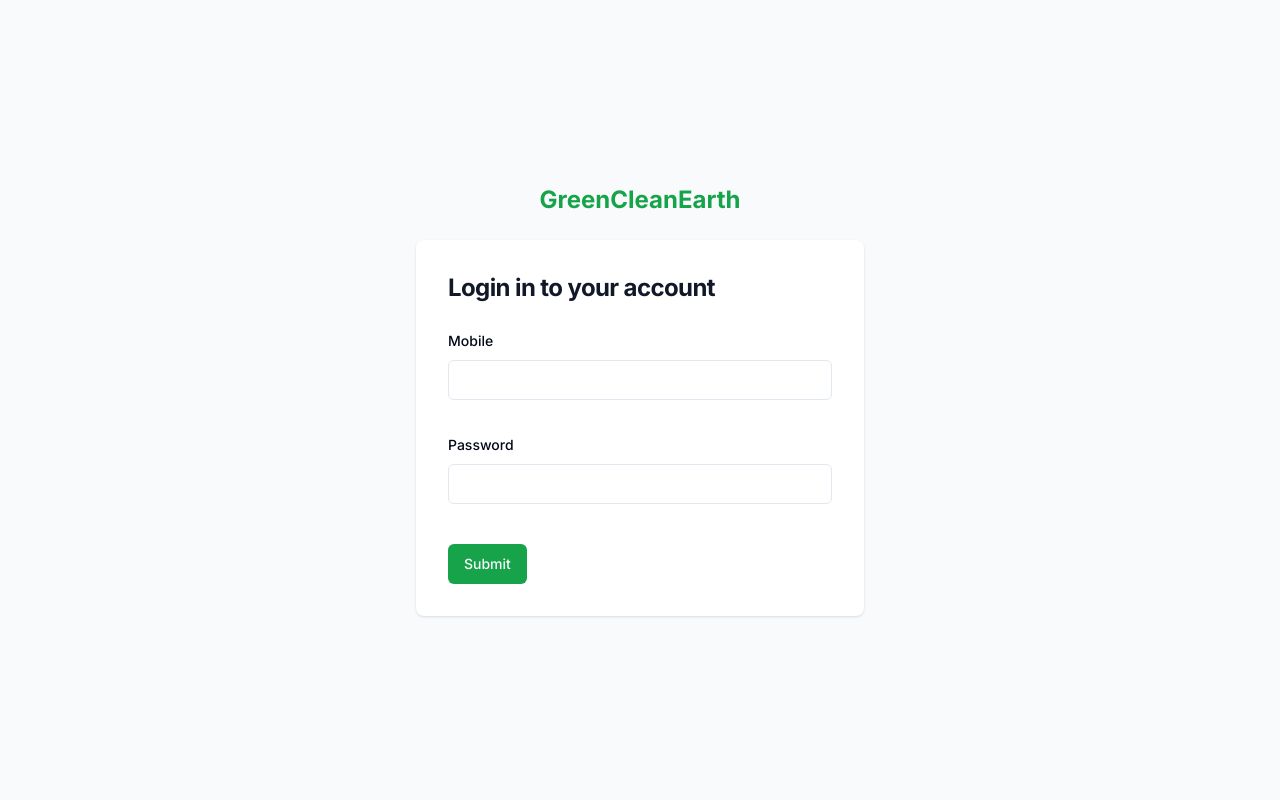
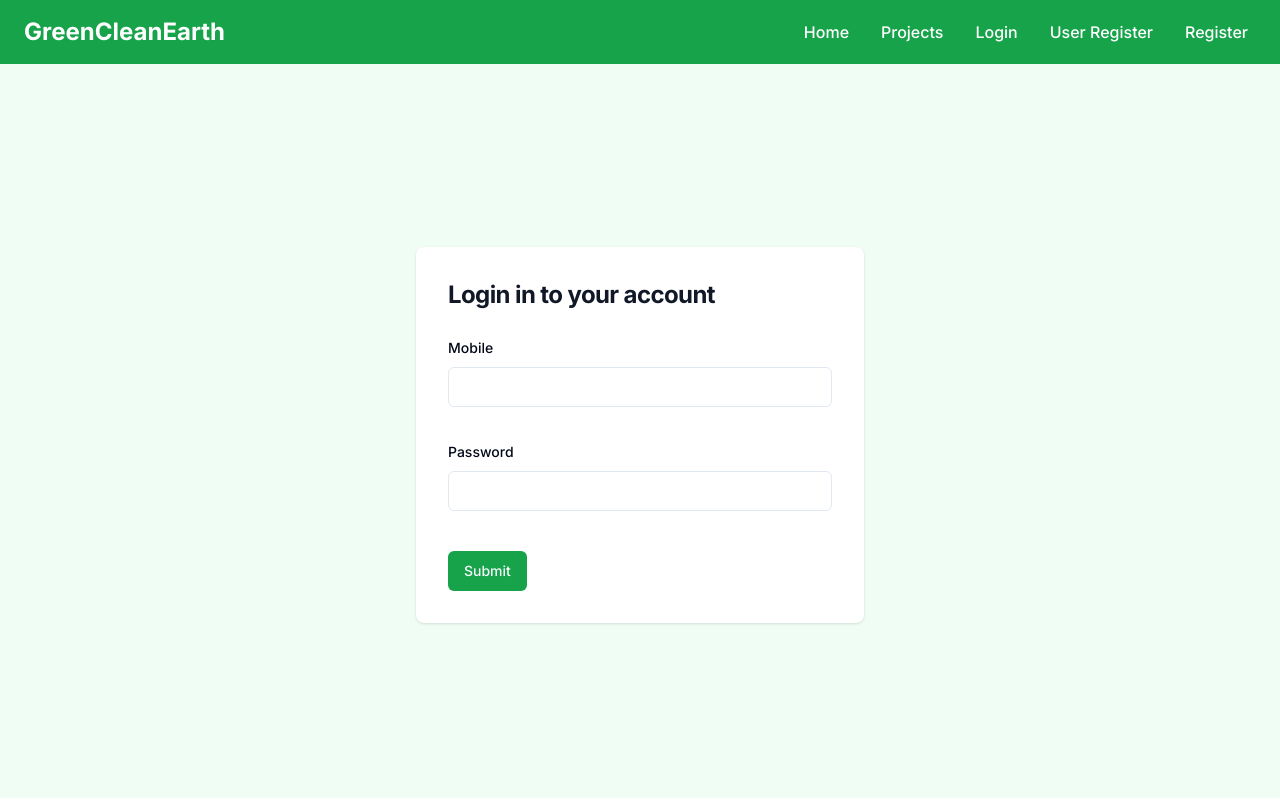
Before and after one commit to nihadgithub/Green-clean-earth, a Next.js app: page /user-login in a window 1280 px wide. Built offline with nearby package versions, Linux system fonts and the light colour scheme.

Commit message:
ui - navbar

```diff
--- a/package.json
+++ b/package.json
@@ -24,6 +24,7 @@
     "react": "^18",
     "react-dom": "^18",
     "react-hook-form": "^7.51.5",
+    "react-icons": "^5.2.1",
     "tailwind-merge": "^2.3.0",
     "tailwindcss-animate": "^1.0.7",
     "zod": "^3.23.8"
--- a/src/app/register/page.tsx
+++ b/src/app/register/page.tsx
@@ -37,6 +37,7 @@ import {
   SelectTrigger,
   SelectValue,
 } from "@/components/ui/select"
+import NavigationBar from "@/components/navigationBar";
 const formSchema = z.object({"category":z.string(),"name":z.string().max(255),"location":z.string().max(255),"coname":z.string().max(255),"wnumber":z.coerce.number(),"profession":z.string().max(255),"country":z.string(),"state":z.string(),"districts":z.string(),"lsgdzone":z.string().max(255),"username":z.string().max(255),"password":z.string().max(255)})
 
 const categories = [
@@ -69,11 +70,12 @@ password: "",
   }
 
   return (
-    <section className="bg-gray-50 dark:bg-gray-900">
-      <div className="flex flex-col items-center justify-center px-6 py-8 mx-auto lg:py-0">
-        <h1 className="flex items-center my-6 text-2xl font-bold text-green-600 dark:text-white">
+    <section className="bg-green-50 dark:bg-gray-900">
+      <NavigationBar />
+      <div className="flex flex-col items-center justify-center px-6 py-8 mx-auto lg:py-0 mt-4">
+        {/* <h1 className="flex items-center my-6 text-2xl font-bold text-green-600 dark:text-white">
           GreenCleanEarth
-        </h1>
+        </h1> */}
       <div className="w-full bg-white rounded-lg shadow dark:border md:mt-0 sm:max-w-md xl:p-0 dark:bg-gray-800 dark:border-gray-700">
           <div className="p-6 space-y-4 md:space-y-6 sm:p-8">
               <h1 className="text-xl font-bold leading-tight tracking-tight text-gray-900 md:text-2xl dark:text-white">
--- a/src/app/user-login/page.tsx
+++ b/src/app/user-login/page.tsx
@@ -13,6 +13,8 @@ import {
   FormMessage,
 } from "@/components/ui/form"
 import { Input } from "@/components/ui/input"
+import NavigationBar from "@/components/navigationBar";
+
 const formSchema = z.object({"mobile":z.coerce.number().lte(9999999999),"password":z.string().min(1).max(255)})
 
 export default function UserLogin() {
@@ -29,11 +31,12 @@ export default function UserLogin() {
   }
 
   return (
-    <section className="bg-gray-50 dark:bg-gray-900">
-        <div className="flex flex-col items-center justify-center px-6 py-8 mx-auto md:h-screen lg:py-0">
-            <h1 className="flex items-center mb-6 text-2xl font-bold text-green-600 dark:text-white">
+    <section className="bg-green-50 dark:bg-gray-900">
+        <NavigationBar />
+        <div className="flex flex-col items-center justify-center px-6 py-8 mx-auto md:h-[calc(100vh-74px)] lg:py-0">
+            {/* <h1 className="flex items-center mb-6 text-2xl font-bold text-green-600 dark:text-white">
                 GreenCleanEarth
-            </h1>
+            </h1> */}
             <div className="w-full bg-white rounded-lg shadow dark:border md:mt-0 sm:max-w-md xl:p-0 dark:bg-gray-800 dark:border-gray-700">
                 <div className="p-6 space-y-4 md:space-y-6 sm:p-8">
                     <h1 className="text-xl font-bold leading-tight tracking-tight text-gray-900 md:text-2xl dark:text-white">
--- a/src/app/user-register/page.tsx
+++ b/src/app/user-register/page.tsx
@@ -35,6 +35,7 @@ import {
   PopoverContent,
   PopoverTrigger,
 } from "@/components/ui/popover"
+import NavigationBar from "@/components/navigationBar";
 const formSchema = z.object({"name":z.string().min(1).max(255),"email":z.string().email().max(255),"mobile":z.coerce.number().gte(1).lte(9999999999),"country":z.string(),"state":z.string(),"address":z.string(),"gender":z.string(),"password":z.string().max(255)})
 
 export default function UserRegister() {
@@ -54,15 +55,16 @@ export default function UserRegister() {
   }
 
   return (
-    <section className="bg-gray-50 dark:bg-gray-900">
+    <section className="bg-green-50 dark:bg-gray-900">
+        <NavigationBar />
         <div className="flex flex-col items-center justify-center px-6 py-8 mx-auto lg:py-0">
-            <h1 className="flex items-center my-6 text-2xl font-bold text-green-600 dark:text-white">
+            {/* <h1 className="flex items-center my-6 text-2xl font-bold text-green-600 dark:text-white">
                 GreenCleanEarth
-            </h1>
+            </h1> */}
             <div className="w-full bg-white rounded-lg shadow dark:border md:mt-0 sm:max-w-md xl:p-0 dark:bg-gray-800 dark:border-gray-700">
                 <div className="p-6 space-y-4 md:space-y-6 sm:p-8">
                     <h1 className="text-xl font-bold leading-tight tracking-tight text-gray-900 md:text-2xl dark:text-white">
-                        Create an user account
+                        Create your account
                     </h1>
                     <Form {...form}>
                     <form noValidate onSubmit={form.handleSubmit(onSubmit)} className="space-y-8">
--- /dev/null
+++ b/src/components/navigationBar.tsx
@@ -0,0 +1,88 @@
+import Link from "next/link";
+import React, { useState } from "react";
+import { FaBars, FaTimes } from "react-icons/fa";
+
+const Navigationbar = () => {
+    const [nav, setNav] = useState(false);
+
+  const links = [
+    {
+      id: 1,
+      name: "Home",
+      link: "https://greencleanearth.org/",
+    },
+    {
+      id: 2,
+      name: "Projects",
+      link: "https://greencleanearth.org/projects",
+    },
+    {
+      id: 3,
+      name: "Login",
+      link: "user-login",
+    },
+    {
+      id: 4,
+      name: "User Register",
+      link: "user-register",
+    },
+    {
+      id: 5,
+      name: "Register",
+      link: "register",
+    },
+  ];
+
+  return (
+    <div className="flex justify-between items-center w-full h-16 px-4 text-white bg-green-600 mb-2">
+      <div>
+        {/* <h1 className="text-5xl ml-2"><a className="link-underline hover:transition ease-in-out delay-150 hover:underline hover:decoration-solid" href="">Logo</a></h1> */}
+        <h1 className="text-2xl font-bold ml-2">
+          <a
+            className=""
+            href=""
+            target="_blank"
+            rel="noreferrer"
+          >
+            GreenCleanEarth
+          </a>
+        </h1>
+      </div>
+
+      <ul className="hidden md:flex">
+        {links.map(({ id, name, link }) => (
+          <li
+            key={id}
+            className="nav-links px-4 cursor-pointer capitalize font-medium text-white hover:scale-105 hover:text-white hover:bg-green-700 duration-200 link-underline"
+          >
+            <Link href={link}>{name}</Link>
+          </li>
+        ))}
+      </ul>
+
+      <div
+        onClick={() => setNav(!nav)}
+        className="cursor-pointer pr-4 z-10 text-white md:hidden"
+      >
+        {nav ? <FaTimes size={30} /> : <FaBars size={30} />}
+      </div>
+
+      {nav && (
+        <ul className="flex flex-col justify-center items-center absolute top-0 left-0 w-full h-screen bg-green-600 text-white">
+          {links.map(({ id, name, link }) => (
+            <li
+              key={id}
+              className="px-4 cursor-pointer capitalize py-6 text-4xl"
+            >
+              <Link onClick={() => setNav(!nav)} href={link}>
+                {name}
+              </Link>
+            </li>
+          ))}
+        </ul>
+      )}
+    </div>
+  );
+};
+
+export default Navigationbar;
```
Also changed, not shown: 1 other file (tests, documents, lock files or other folders).
